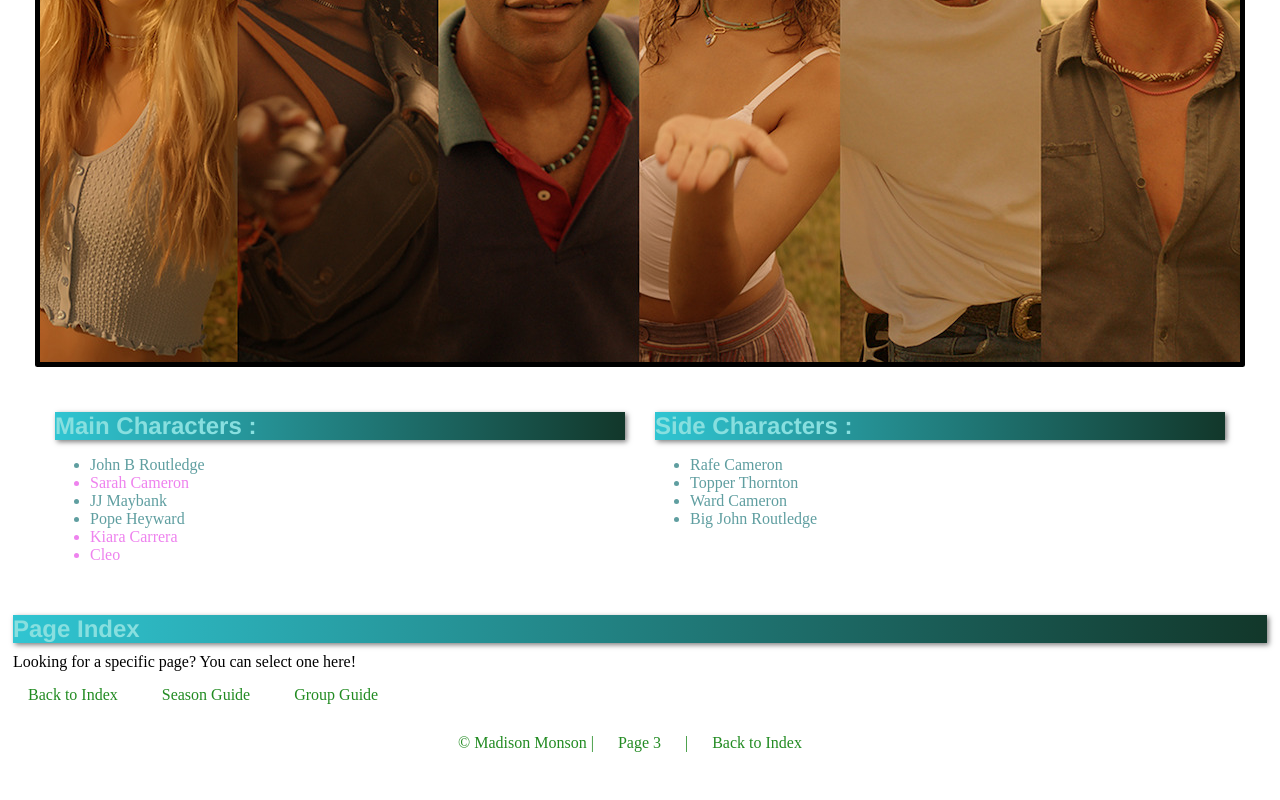
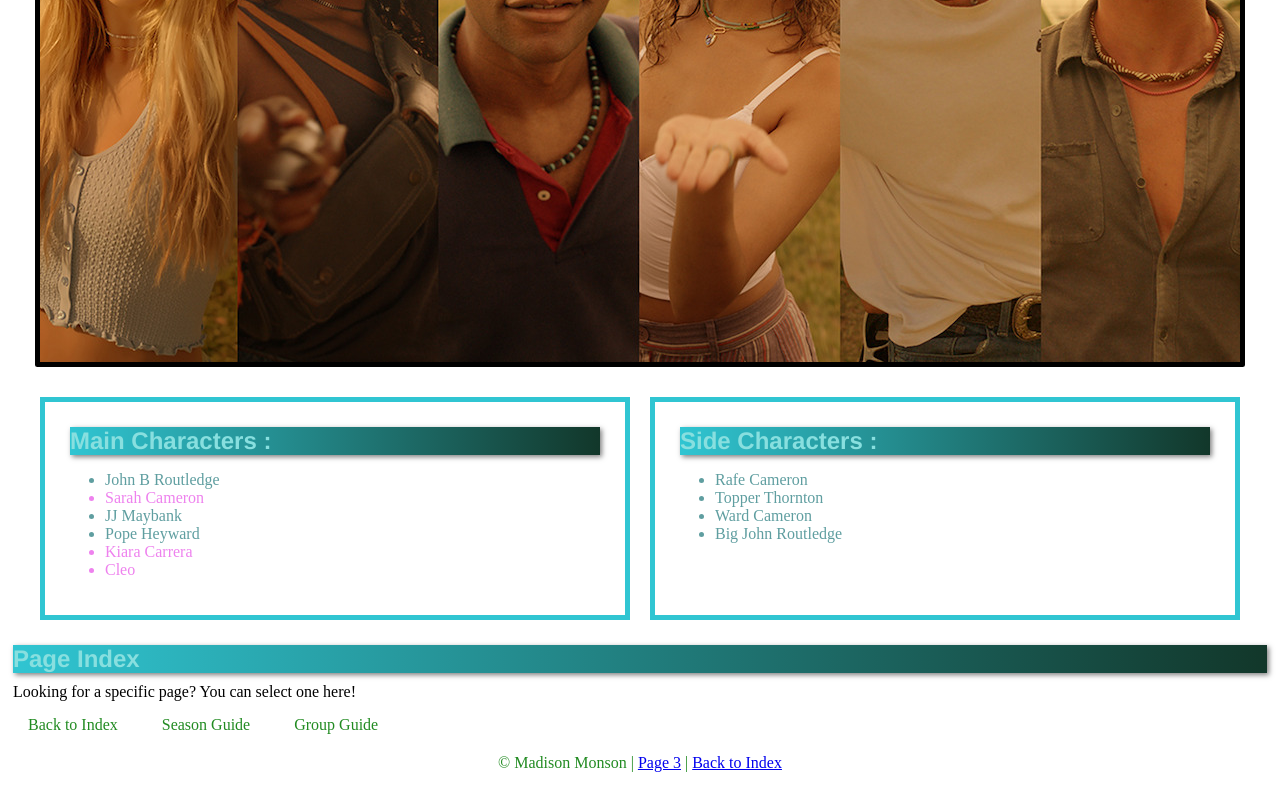
Before and after one commit to mmonson03/WebsiteAssignment, a plain HTML site: page characters.html in a window 1280 px wide. Shown: the part 415-1215 px from the top of the page. Drawn offline with Linux system fonts and the light colour scheme.

Commit message:
ADDED GRID LAYOUT TO THE WEBSITE, AS WELL AS DESCRIPTIONS FOR KOOKS AND POGUES + FILLER TEXT.

```diff
--- a/characters.html
+++ b/characters.html
@@ -12,8 +12,8 @@
         <h3>All rights in regards to the information goes to Netflix and the show's writers.</h3>
         <img src="images/characters.jpg" alt="A photo of 5 teens together, left to right as pictured; Sarah, Cleo, Pope, Kiara, JJ, John B.">
     </header>
-    <main class="columns">
-        <div class="column">
+    <main class="grid-container"> <!-- The purpose of having the class be grid-container is so that the css file can distinguish that is supposed to be in the grid and what isn't. -->
+        <div class="character-info">
             <h2>Main Characters :</h2>
             <ul>
                 <li class="male">John B Routledge</li>
@@ -24,7 +24,7 @@
                 <li class="female">Cleo</li>
             </ul>
         </div>
-        <div class="column">
+        <div class="side-characters">
             <h2>Side Characters :</h2>
             <ul>
                 <li class="male">Rafe Cameron</li>
@@ -32,15 +32,17 @@
                 <li class="male">Ward Cameron</li>
                 <li class="male">Big John Routledge</li>
             </ul>
+        </div>
     </main>
     <h2>Page Index</h2>
     <p>Looking for a specific page? You can select one here!</p>
     <nav>
         <ul>
-        <li><a href="index.html">Back to Index</a></li>
-        <li><a href="seasons.html">Season Guide</a></li>
-        <li><a href="groups.html">Group Guide</a></li>
+            <li><a href="index.html">Back to Index</a></li>
+            <li><a href="seasons.html">Season Guide</a></li>
+            <li><a href="groups.html">Group Guide</a></li>
         </ul>
+    </nav>
     <footer>
         &copy; Madison Monson | <a href="groups.html">Page 3</a> | <a href="index.html">Back to Index</a> </p>
     </footer>
--- a/styles.css
+++ b/styles.css
@@ -43,6 +43,7 @@ header, footer {
     padding: 10px;
 }
 
+ /* The flex boxes here! \/ */
 .columns {
     display: flex;
     flex-wrap: wrap;
@@ -54,6 +55,8 @@ header, footer {
     box-sizing: border-box;
     min-width: 250px;
 }
+
+ /* The flex boxes here! /\ */
 
 footer {
     margin-top: auto;
@@ -124,3 +127,19 @@ nav a:hover {
         display: block;
     }
 }
+
+/* The Grid Here \/ */
+
+/* The purpose of the grid code below is to make the character descriptions look neat and have surrounding boxes. */
+.grid-container {
+    display: grid;
+    grid-template-columns: repeat(auto-fit, minmax(250px, 1fr));
+    gap: 20px;
+}
+
+.character-info, .side-characters {
+    padding: 20px;
+    border: 5px solid #30C5D2;
+}
+
+/* The Grid Here /\ */
```
Also changed, not shown: groups.html (+2 -2 lines).
